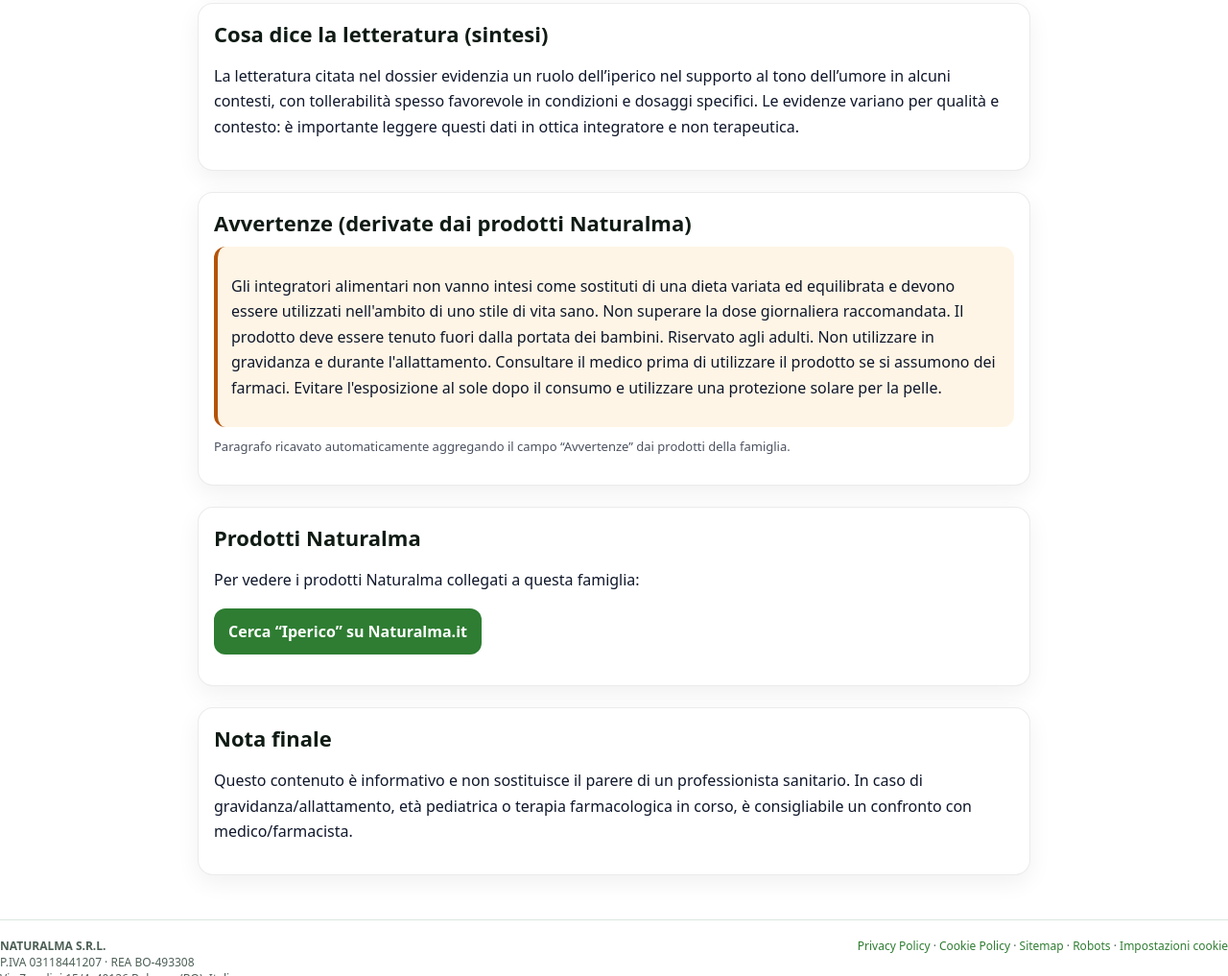
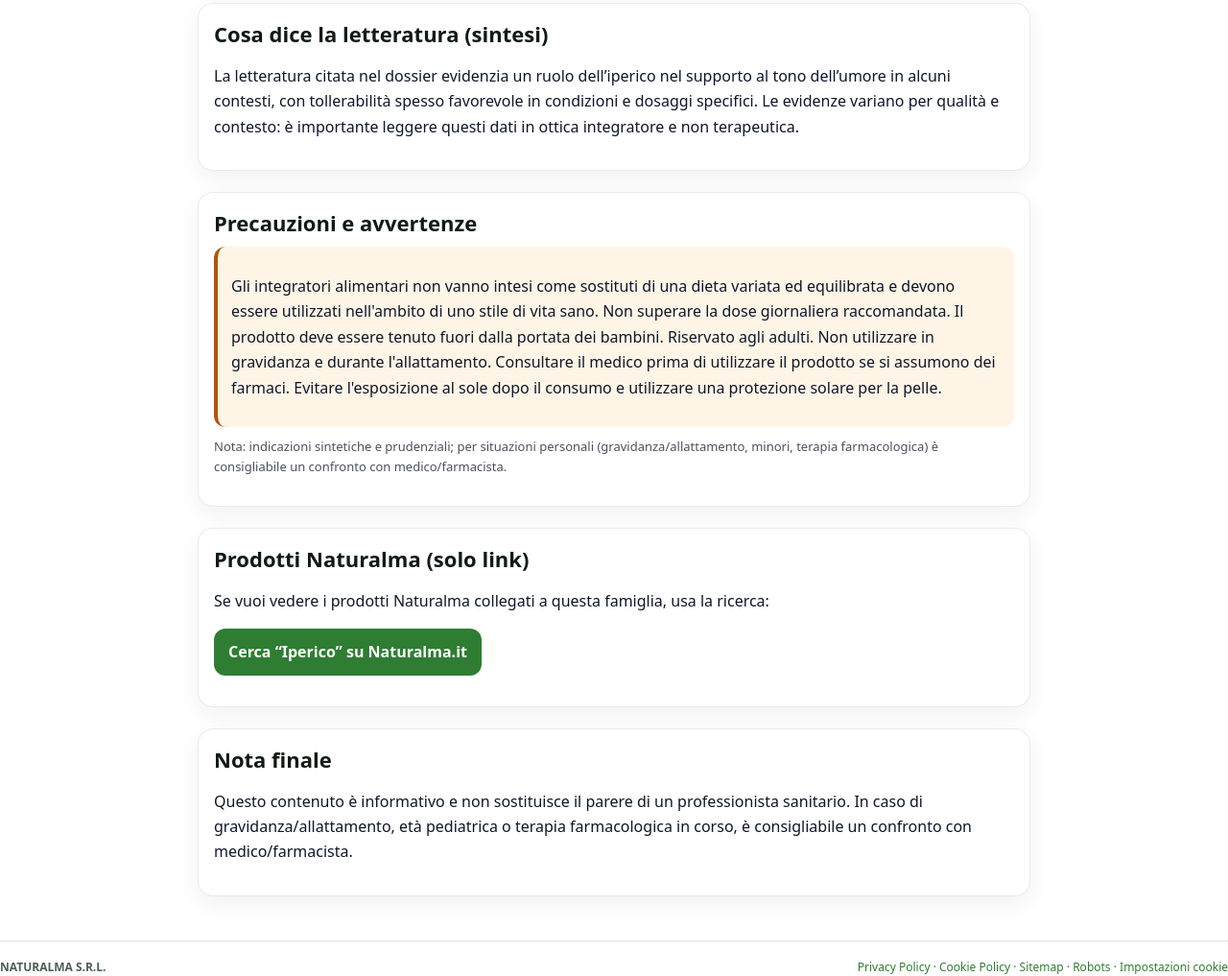
Before and after one commit to filippogiorgini/Sitiopenclaw, a plain HTML site: page blog/iperico/index.html in a window 1280 px wide. Shown: the part 1582-2599 px from the top of the page at 96% size. Drawn offline with Linux system fonts and the light colour scheme.

Commit message:
Update Iperico monograph: independent warnings + expanded content

```diff
--- a/blog/iperico/index.html
+++ b/blog/iperico/index.html
@@ -4,7 +4,7 @@
   <meta charset="utf-8" />
   <meta name="viewport" content="width=device-width, initial-scale=1" />
   <title>Iperico: a cosa serve (benessere), cosa sapere e avvertenze | Naturalma</title>
-  <meta name="description" content="Scheda monografica sull’Iperico (Hypericum perforatum): azioni in chiave benessere, sintesi letteratura e avvertenze derivate dai prodotti Naturalma." />
+  <meta name="description" content="Guida monografica sull’Iperico (Hypericum perforatum): azioni in chiave benessere, sintesi ragionata della letteratura e precauzioni." />
   <link rel="canonical" href="https://naturalma.net/blog/iperico/" />
   <meta property="og:title" content="Iperico: a cosa serve (benessere), cosa sapere e avvertenze" />
   <meta property="og:description" content="Scheda monografica sull’Iperico: azioni, sintesi e avvertenze (claim‑safe)." />
@@ -111,16 +111,16 @@
     </section>
 
     <section id="avvertenze" class="mono-section mono-card">
-      <h2>Avvertenze (derivate dai prodotti Naturalma)</h2>
+      <h2>Precauzioni e avvertenze</h2>
       <div class="callout warn">
         <p>Gli integratori alimentari non vanno intesi come sostituti di una dieta variata ed equilibrata e devono essere utilizzati nell'ambito di uno stile di vita sano. Non superare la dose giornaliera raccomandata. Il prodotto deve essere tenuto fuori dalla portata dei bambini. Riservato agli adulti. Non utilizzare in gravidanza e durante l'allattamento. Consultare il medico prima di utilizzare il prodotto se si assumono dei farmaci. Evitare l'esposizione al sole dopo il consumo e utilizzare una protezione solare per la pelle.</p>
       </div>
-      <p class="meta">Paragrafo ricavato automaticamente aggregando il campo “Avvertenze” dai prodotti della famiglia.</p>
+      <p class="meta">Nota: indicazioni sintetiche e prudenziali; per situazioni personali (gravidanza/allattamento, minori, terapia farmacologica) è consigliabile un confronto con medico/farmacista.</p>
     </section>
 
     <section id="prodotti" class="mono-section mono-card">
-      <h2>Prodotti Naturalma</h2>
-      <p>Per vedere i prodotti Naturalma collegati a questa famiglia:</p>
+      <h2>Prodotti Naturalma (solo link)</h2>
+      <p>Se vuoi vedere i prodotti Naturalma collegati a questa famiglia, usa la ricerca:</p>
       <p><a class="btn" href="https://www.naturalma.it/search?q=Iperico" target="_blank" rel="noopener">Cerca “Iperico” su Naturalma.it</a></p>
     </section>
 
```
